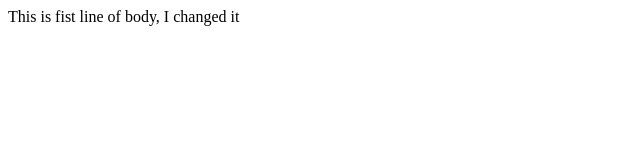
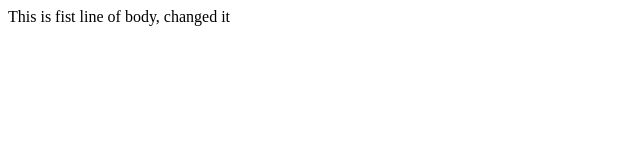
Before and after one commit to AjeetK/jenkins-demo, a plain HTML site: page index.html in a window 1280 px wide. Shown: the full height of the page, 0-640 px from the left. Drawn offline with Linux system fonts and the light colour scheme.

Commit message:
changes made

```diff
--- a/index.html
+++ b/index.html
@@ -3,6 +3,6 @@
 		<title>jenkins-demo</title>
 	</head>
 	<body>
-		<p>This is fist line of body, I changed it</body>
+		<p>This is fist line of body, changed it</body>
 	</body>
 </html>
```
